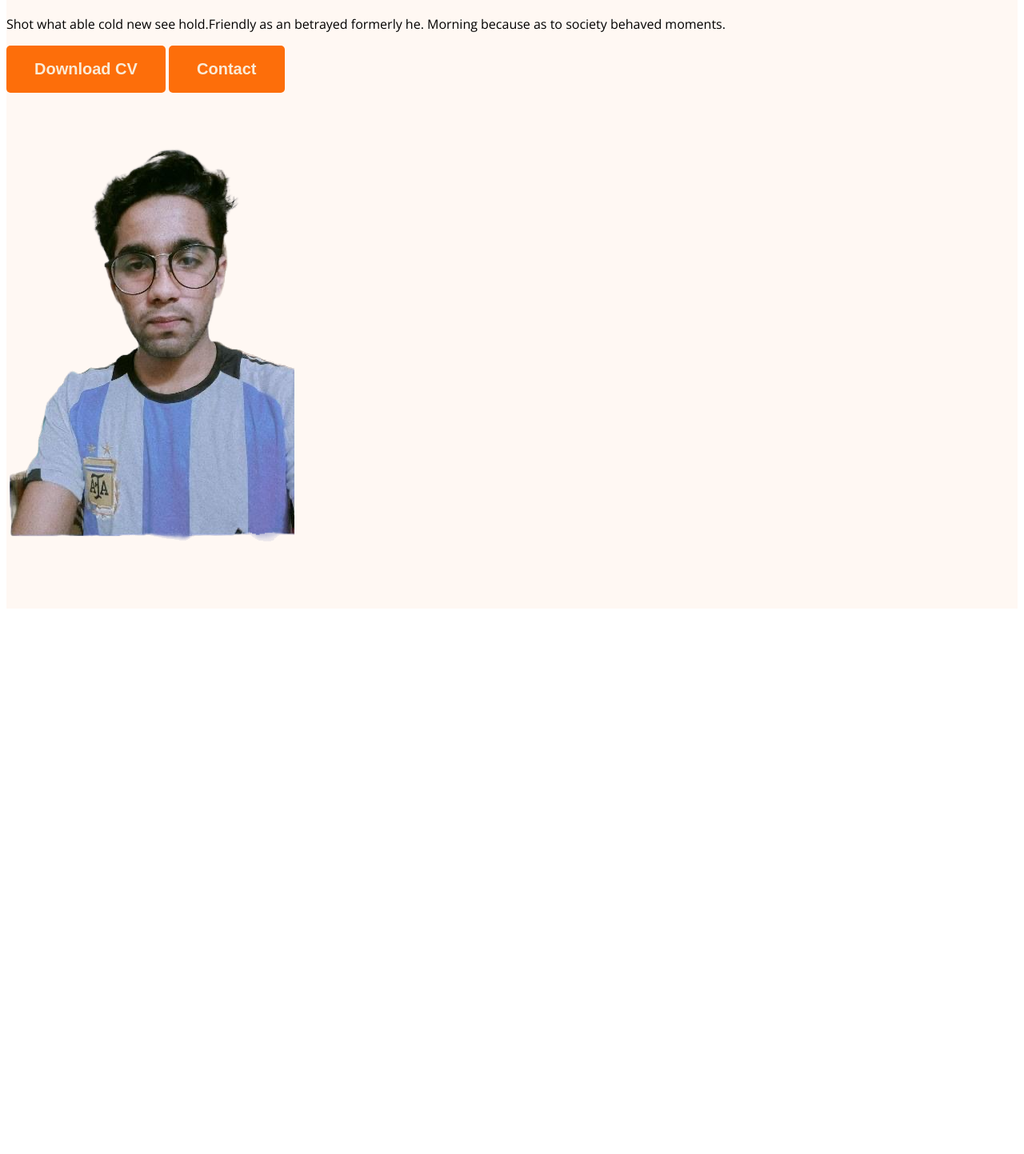
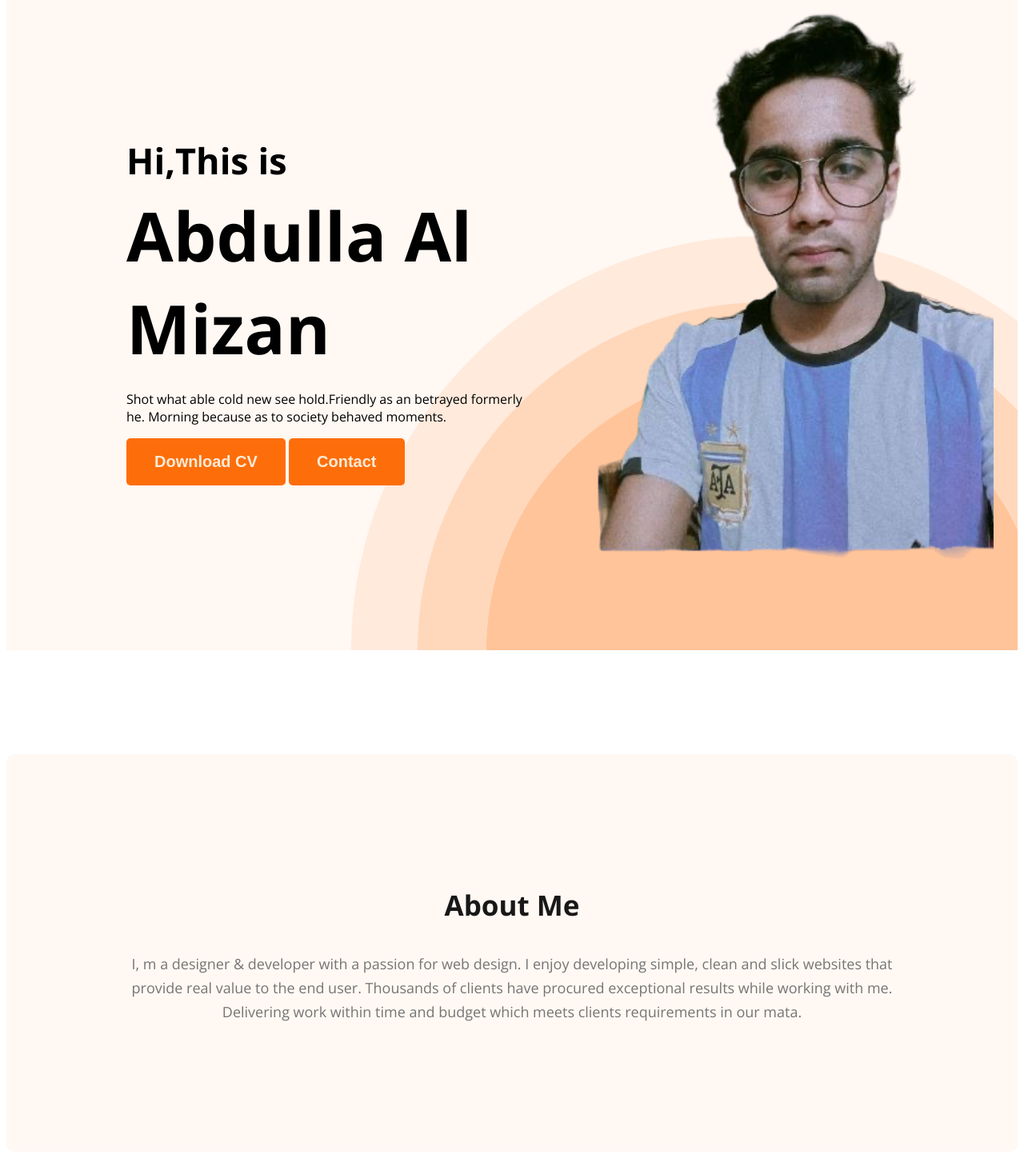
Before and after one commit to 1Mizan/webdeveloperportfolio, a plain HTML site: page index.html in a window 1280 px wide. Shown: the part 270-1713 px from the top of the page at 80% size. Before the commit the page ends 1039 px from the top, so only its background shows below. Drawn offline with nearby package versions, Linux system fonts and the light colour scheme.

Commit message:
added some more changes

```diff
--- a/index.html
+++ b/index.html
@@ -22,11 +22,11 @@
                 <li><button class="btn-primary">Hire me</button></li>
             </ul>
         </nav>
-        <div class="banner-content">
-            <div>
+        <div class="banner">
+            <div class="content">
                 <h3 class="greetings">Hi,This is </h3>
                 <h1 class="title">Abdulla Al Mizan</h1>
-                <p>Shot what able cold new see hold.Friendly as an betrayed formerly he. Morning because as to society behaved moments.</p>
+                <p class="description">Shot what able cold new see hold.Friendly as an betrayed formerly he. Morning because as to society behaved moments.</p>
                 <button class="btn-primary">Download CV</button>
                 <button class="btn-primary">Contact</button>
             </div>
@@ -39,6 +39,10 @@
 
     </header>
     <main>
+        <section class="about">
+            <h3 class="section-title">About Me</h3>
+            <p class="section-description">I, m a designer & developer with a passion for web design. I enjoy developing simple, clean and slick websites that provide real value to the end user. Thousands of clients have procured exceptional results while working with me. Delivering work within time and budget which meets clients requirements in our mata.</p>
+        </section>
 
 
     </main>
--- a/styles/portfolio.css
+++ b/styles/portfolio.css
@@ -53,17 +53,76 @@ nav a {
 }
 
 /* header related styles */
-.header{
+.header {
     background-color: #FFF8F3;
+    background-image: url(../images/header_bg.png);
+    background-repeat: no-repeat;
+    background-position: bottom right;
+
+}
+
+.banner {
+    padding: 30px 30px 0px 150px;
+    display: flex;
+    align-items: center;
+    justify-content: space-between;
+}
+
+.content {
+    max-width: 500px;
+}
+
+.banner .profile-pic {
+    width: 500px;
+    justify-content: space-between;
+
+
 
 
 }
-.banner{
-    padding: 30px 30px 30px 150px;
-    display: flex;
-    align-items: center;
+
+.greetings {
+    font-size: 45px;
+    margin-bottom: 5px;
 }
-.banner .profile-pic{
-    width: 500px;
+
+.title {
+    font-size: 85px;
+    font-weight: 700;
+    margin-top: 0px;
+    margin-bottom: 0px;
+}
+
+.description {
+    margin-top: 20px;
+}
+
+/* }main related styles */
+
+/* main section styles  */
+.about {
+    padding: 130px;
+    border-radius: 10px;
+    background: #FFF8F3;
+    margin-top: 130px;
+}
+
+.section-title {
+    color: #181818;
+    text-align: center;
+    font-size: 35px;
+    font-weight: 700;
+
 
 }
+
+.section-description {
+    color: #757575;
+    text-align: center;
+    font-size: 18px;
+    font-weight: 400;
+    line-height: 30px;
+    margin-top: 30px;
+    margin-bottom: 30px;
+
+}
```
